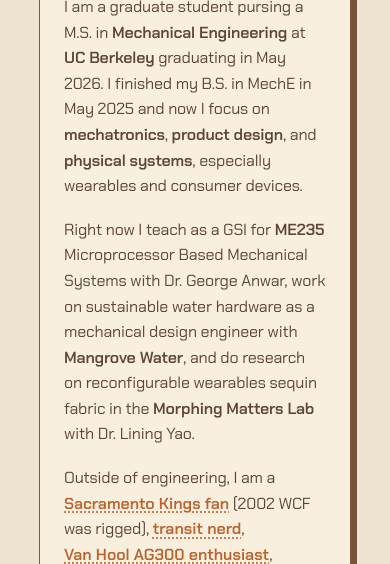
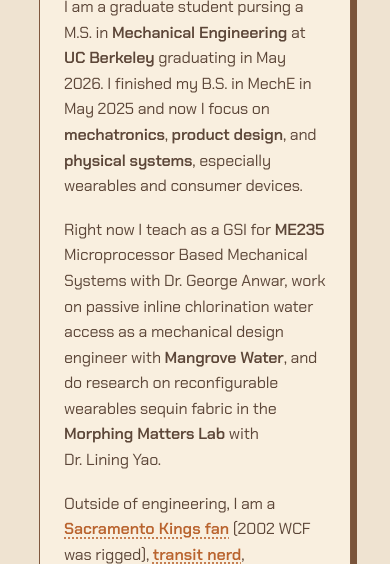
Before and after one commit to kamronsoltani/portfolio-site, a plain HTML site: page index.html in a window 390 px wide. Shown: the part 249-813 px from the top of the page. Drawn offline with Linux system fonts and the light colour scheme; a web font is replaced by a local one.

```diff
--- a/index.html
+++ b/index.html
@@ -50,7 +50,7 @@
                 I am a graduate student pursing a M.S. in <strong>Mechanical Engineering</strong> at <strong>UC Berkeley</strong> graduating in May 2026. I finished my B.S. in MechE in May&nbsp;2025 and now I focus on <strong>mechatronics</strong>, <strong>product design</strong>, and <strong>physical systems</strong>, especially wearables and consumer devices.
               </p>
               <p>
-                Right now I teach as a GSI for <strong>ME235</strong> Microprocessor Based Mechanical Systems with Dr.&nbsp;George Anwar, work on sustainable water hardware as a mechanical design engineer with <strong>Mangrove Water</strong>, and do research on reconfigurable wearables sequin fabric in the <strong>Morphing Matters Lab</strong> with Dr.&nbsp;Lining Yao.
+                Right now I teach as a GSI for <strong>ME235</strong> Microprocessor Based Mechanical Systems with Dr.&nbsp;George Anwar, work on passive inline chlorination water access as a mechanical design engineer with <strong>Mangrove Water</strong>, and do research on reconfigurable wearables sequin fabric in the <strong>Morphing Matters Lab</strong> with Dr.&nbsp;Lining Yao.
               </p>
               <p>
                 Outside of engineering, I am a
```
